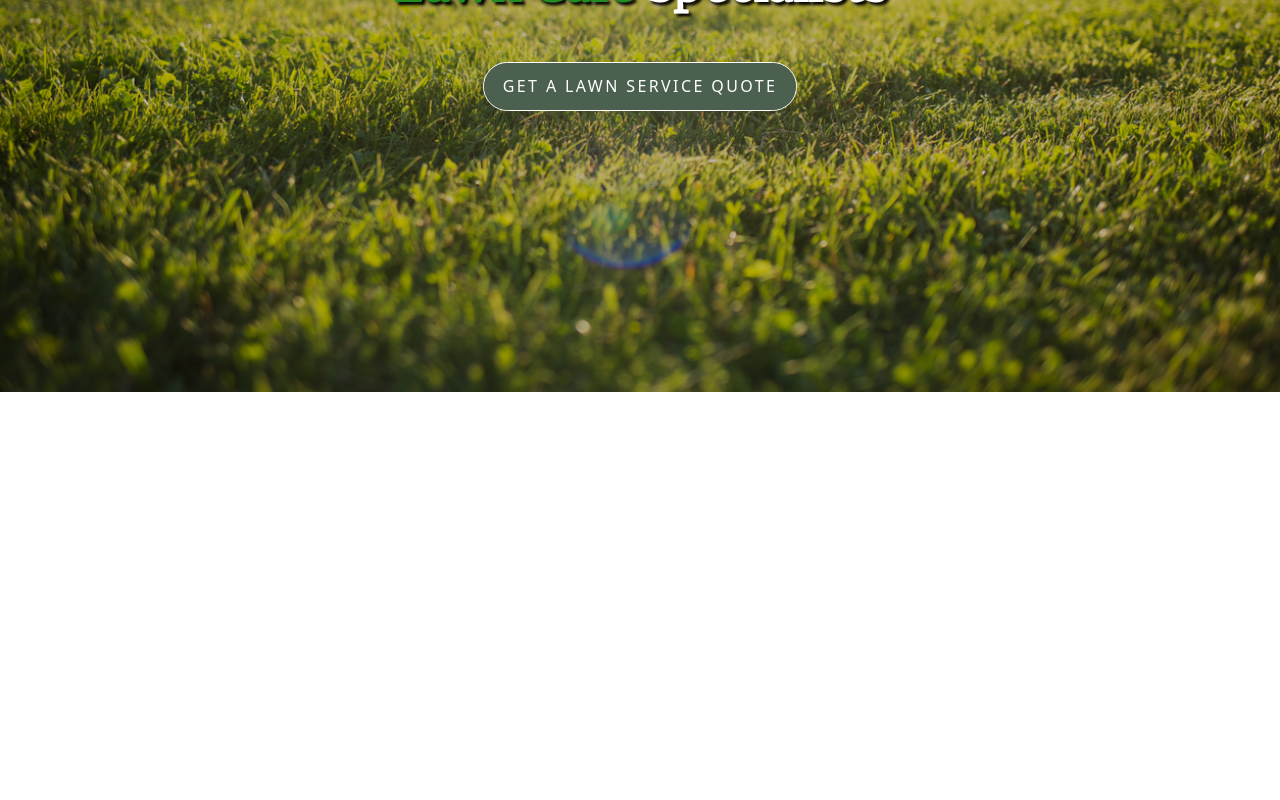
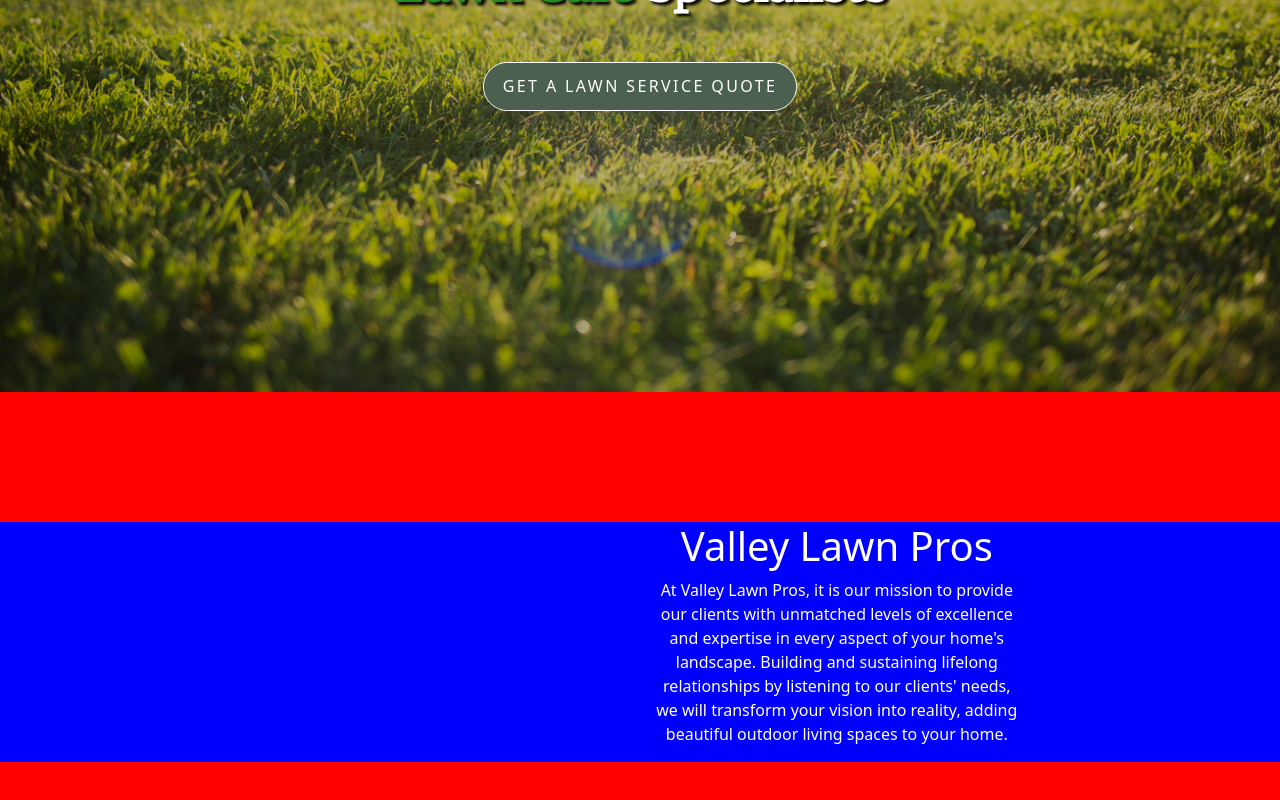
Before and after one commit to stetsonharding/ValleyLawnPros, a React (Create React App) app: page / in a window 1280 px wide. Shown: the part 534-1334 px from the top of the page. Before the commit the page ends 926 px from the top, so only its background shows below. Built offline with nearby package versions, Linux system fonts and the light colour scheme.

Commit message:
company mission layout initial commit.

```diff
--- a/src/App.js
+++ b/src/App.js
@@ -1,12 +1,14 @@
+import Header from "./components/header/Header";
+import Index from "./pages/index";
+
+//app css
 import "./App.css";
-import Header from "./components/header/Header";
-import Hero from "./components/hero/Hero";
 
 function App() {
   return (
     <>
       <Header />
-      <Hero />
+      <Index />
     </>
   );
 }
--- /dev/null
+++ b/src/components/companyMissionLayout/CompanyMissionLayout.js
@@ -0,0 +1,26 @@
+import React from "react";
+import { Container, Row, Col } from "react-bootstrap";
+
+import "./CompanyMissionLayout.scss";
+
+//components
+import Mission from "../mission/Mission";
+import MissionImage from "../missionImage/MissionImage";
+
+const CompanyMissionLayout = () => {
+  return (
+    <Container fluid className="company-mission-layout-container">
+      <Row
+        className="company-mission-layout-row"
+        style={{ backgroundColor: "blue", color: "white" }}
+      >
+        <Col className="text-center"></Col>
+        <Col className="text-center">
+          <Mission />
+        </Col>
+      </Row>
+    </Container>
+  );
+};
+
+export default CompanyMissionLayout;
--- /dev/null
+++ b/src/components/companyMissionLayout/CompanyMissionLayout.scss
@@ -0,0 +1,7 @@
+.company-mission-layout-container {
+  height: 100%;
+  min-height: 500px;
+  background-color: red;
+  display: flex;
+  align-items: center;
+}
--- /dev/null
+++ b/src/components/mission/Mission.js
@@ -0,0 +1,24 @@
+import React from "react";
+
+import "./Mission.scss";
+
+function Mission() {
+  return (
+    <div className="mission-container">
+      <div className="mission-heading">
+        <h1>Valley Lawn Pros</h1>
+      </div>
+      <div className="mission-details">
+        <p>
+          At Valley Lawn Pros, it is our mission to provide our clients with
+          unmatched levels of excellence and expertise in every aspect of your
+          home's landscape. Building and sustaining lifelong relationships by
+          listening to our clients' needs, we will transform your vision into
+          reality, adding beautiful outdoor living spaces to your home.
+        </p>
+      </div>
+    </div>
+  );
+}
+
+export default Mission;
--- /dev/null
+++ b/src/components/mission/Mission.scss
@@ -0,0 +1,3 @@
+.mission-container {
+  width: 60%;
+}
--- /dev/null
+++ b/src/components/missionImage/MissionImage.js
@@ -0,0 +1,17 @@
+import React from "react";
+
+import "./MissionImage.scss";
+
+import MissionImageTest from "../../assets/MissionImage-test.jpg";
+
+function MissionImage() {
+  return (
+    <div classname="mission-image-container">
+      <div classname="mission-image">
+        <img className="landscape-image" src={MissionImageTest} alt="" />
+      </div>
+    </div>
+  );
+}
+
+export default MissionImage;
--- /dev/null
+++ b/src/components/missionImage/MissionImage.scss
@@ -0,0 +1,3 @@
+// .landscape-image {
+//   height: 300px;
+// }
--- /dev/null
+++ b/src/pages/index.js
@@ -0,0 +1,16 @@
+import React from "react";
+
+//components
+import Hero from "../components/hero/Hero";
+import CompanyMission from "../components/companyMissionLayout/CompanyMissionLayout";
+
+const Index = () => {
+  return (
+    <>
+      <Hero />
+      <CompanyMission />
+    </>
+  );
+};
+
+export default Index;
```
Also changed, not shown: src/assets/MissionImage-test.jpg (added).
